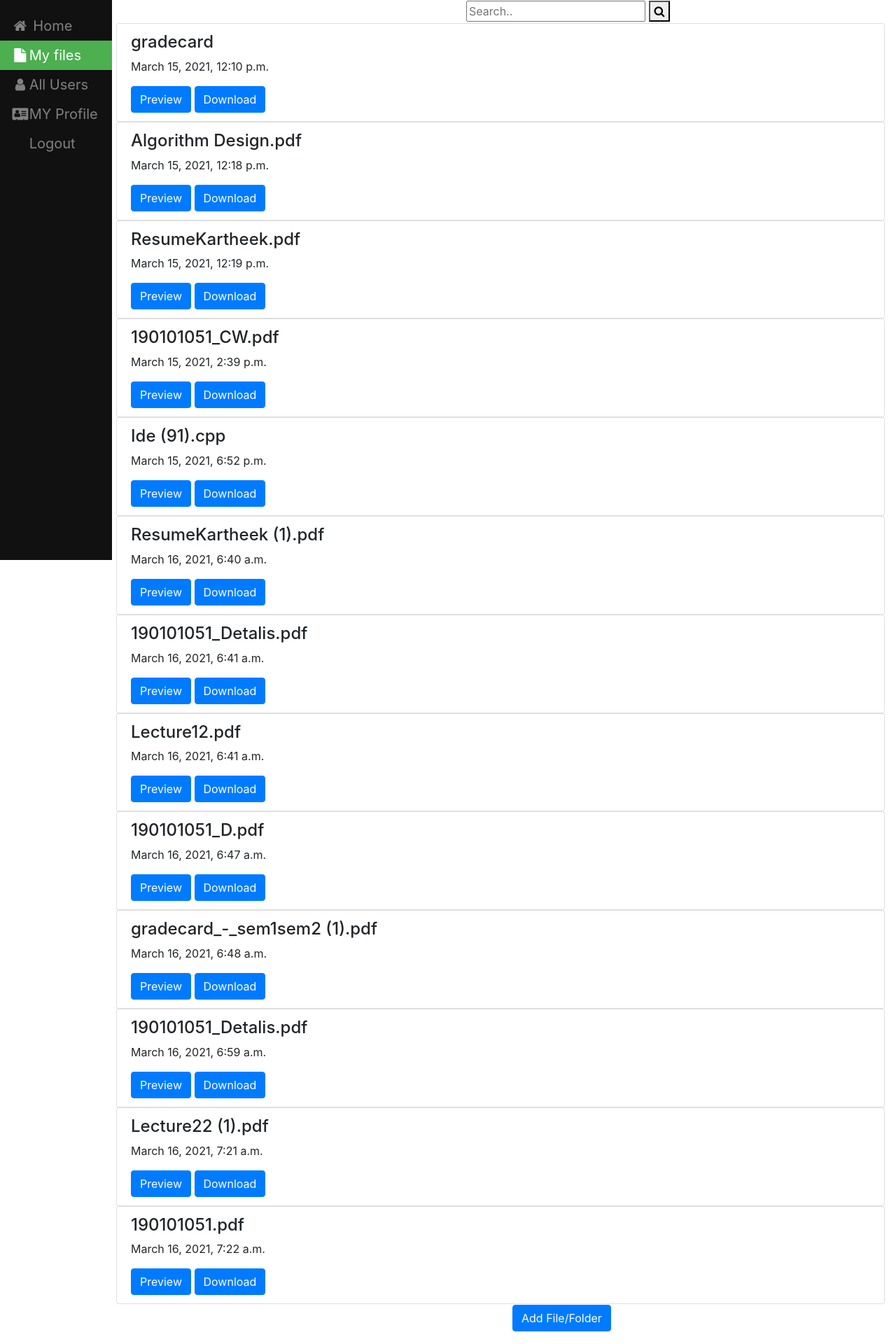
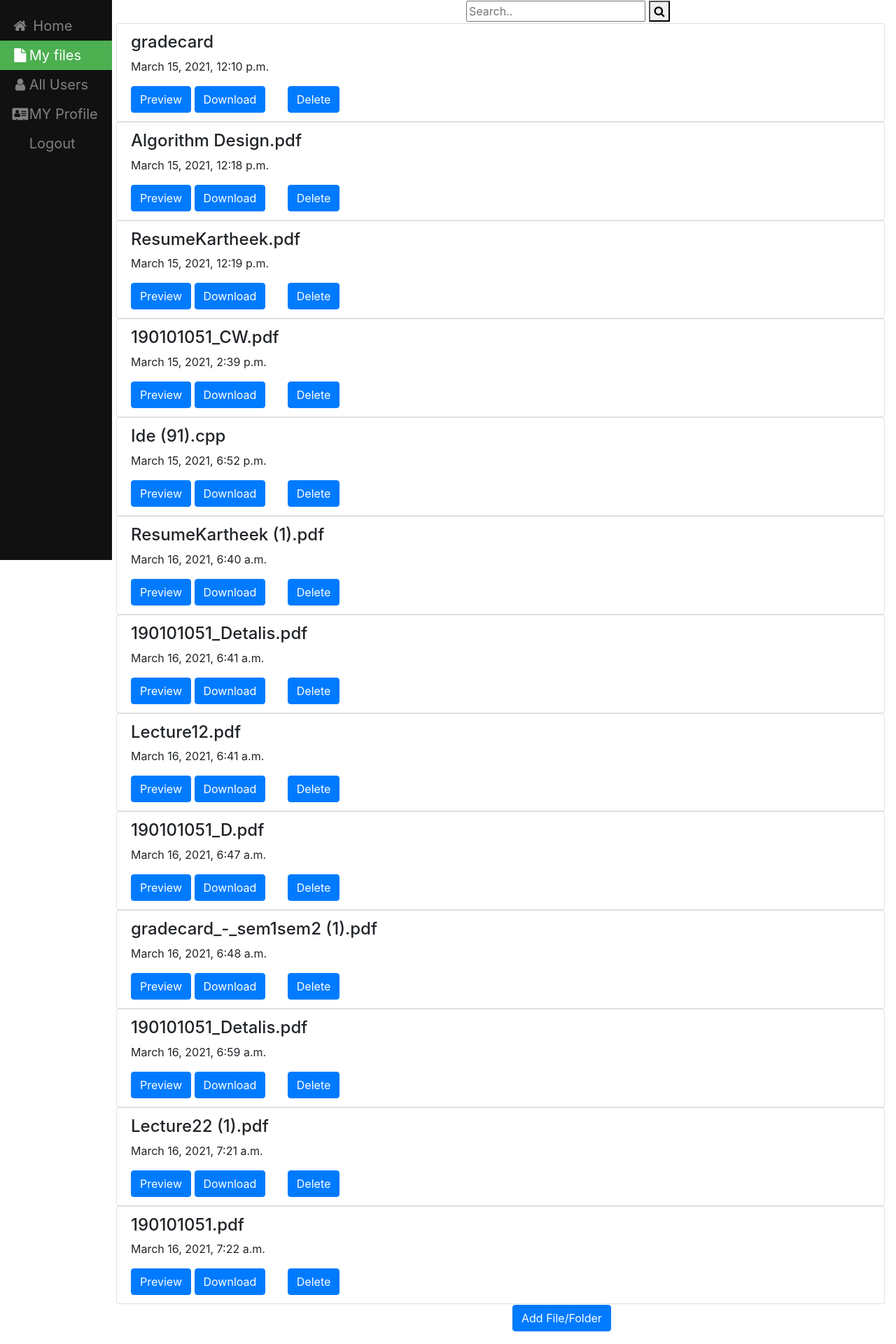
Before and after one commit to BUNNY-1269/Doc_Sharings, a Django app: template templates/filesharing/MY_Files.html in a window 1280 px wide. Shown: the top 1920 px of the page at 70% size. Run offline with Django 3.2, Linux system fonts and the light colour scheme; the template is opened without the code that fills it: values that come from a table or form of the project are taken from there, others are empty; data comes from the database, SQL or seed files in the repository; some libraries are stand-ins or nearby versions.

Commit message:
Update MY_Files.html

```diff
--- a/templates/filesharing/MY_Files.html
+++ b/templates/filesharing/MY_Files.html
@@ -31,6 +31,7 @@
                       <p class="list-group-item-text">{{ file.created_on}}</p>
                      <a class="list-group-item-text" href="{{ file.file.url }}" target="_blank"><button type="button" class="btn btn-primary">Preview</button> </a> </td>
                      <a class="list-group-item-text" href="{{ file.file.url }}" target="_blank" download><button type="button" class="btn btn-primary">Download</button></a>&nbsp;&nbsp;&nbsp;&nbsp;&nbsp;&nbsp;
+                   <a class="list-group-item-text" href="{% url 'delete' file.pk %}" ><button type="button" class="btn btn-primary">Delete</button></a>&nbsp;&nbsp;&nbsp;&nbsp;&nbsp;&nbsp;
                  </div>
           </div>
 
```
